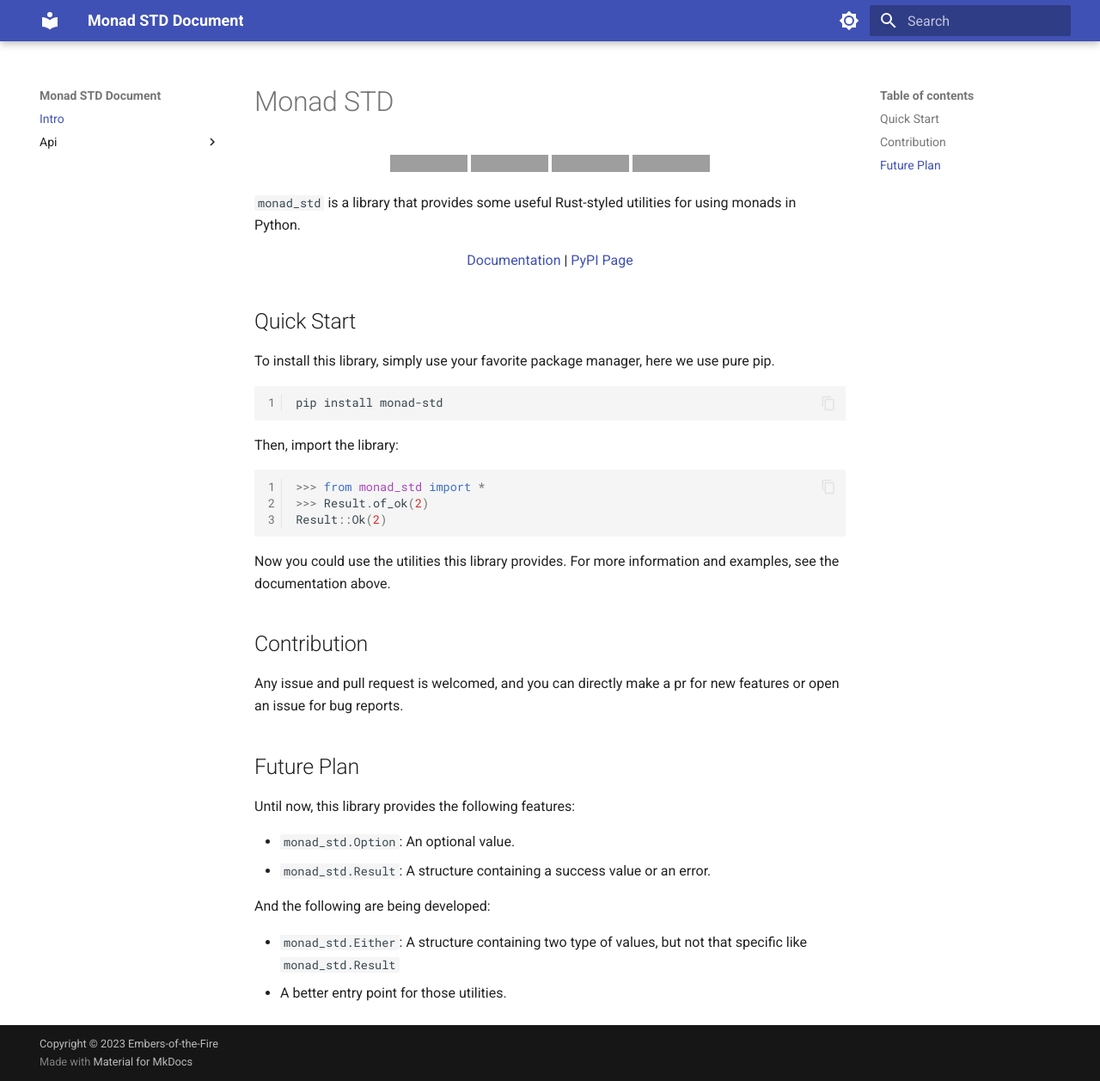
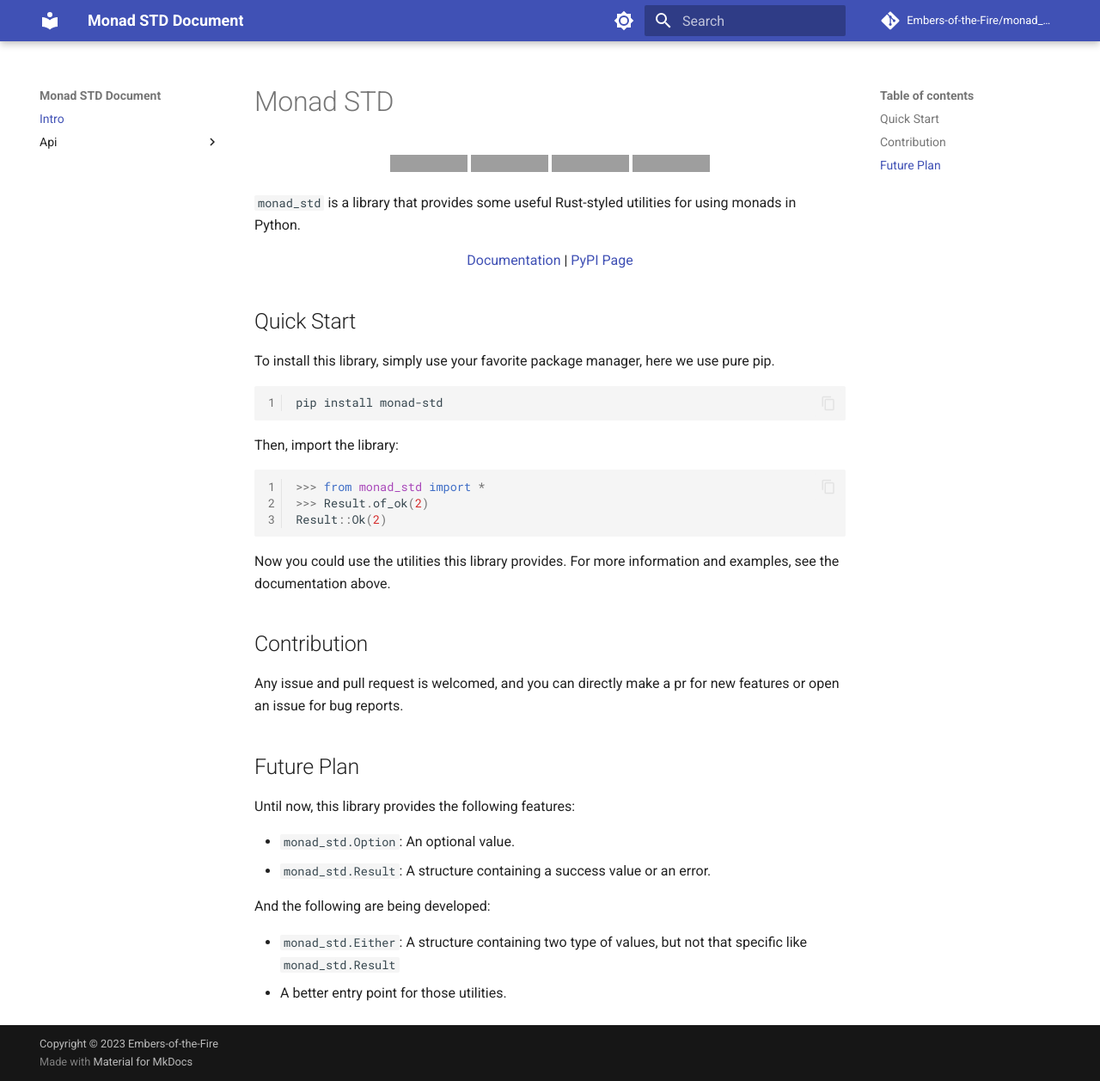
Before and after one commit to Embers-of-the-Fire/monad-std, an MkDocs documentation site: the page built from docs_src/docs/index.md, in a window 1280 px wide and 1257 px high. Shown: the whole window at 86% size. Built offline with MkDocs 1.6.1 and Material for MkDocs 9.7.7, drawn with Linux system fonts in a browser that asks for light colours; comment, search, counter and statistics services are not loaded; grey boxes are pictures that could not be loaded.

Commit message:
add: add git attr for future use

```diff
--- a/docs_src/docs/index.md
+++ b/docs_src/docs/index.md
@@ -1,21 +1,19 @@
 # Monad STD
 
-<div style="text-align: center;">
+<div style="text-align: center;" markdown>
 
-<a href="https://github.com/Embers-of-the-Fire/monad-std/actions"><img alt="GitHub Workflow Status (with event)" src="https://img.shields.io/github/actions/workflow/status/Embers-of-the-Fire/monad-std/test-python-package.yml?branch=main&logo=github" /></a>
-<img alt="python version" src="https://img.shields.io/badge/python-%E2%89%A53.8-blue?logo=python" />
-<a href="https://codecov.io/gh/Embers-of-the-Fire/monad-std" >
-<img src="https://codecov.io/gh/Embers-of-the-Fire/monad-std/graph/badge.svg?token=FIXN2JM4QG"/>
-</a>
-<a href="https://pypi.org/project/monad-std/"><img alt="PyPI - Downloads" src="https://img.shields.io/pypi/dm/monad-std?logo=pypi" /></a>
+[![GitHub Workflow Status (with event)](https://img.shields.io/github/actions/workflow/status/Embers-of-the-Fire/monad-std/test-python-package.yml?branch=main&logo=github)](https://github.com/Embers-of-the-Fire/monad-std/actions)
+![python version](https://img.shields.io/badge/python-%E2%89%A53.8-blue?logo=python)
+[![codecov](https://codecov.io/gh/Embers-of-the-Fire/monad-std/graph/badge.svg?token=FIXN2JM4QG)](https://codecov.io/gh/Embers-of-the-Fire/monad-std)
+[![PyPI - Downloads](https://img.shields.io/pypi/dm/monad-std?logo=pypi)](https://pypi.org/project/monad-std/)
 
 </div>
 
 `monad_std` is a library that provides some useful Rust-styled utilities for using monads in Python.
 
-<div style="text-align: center;">
+<div style="text-align: center;" markdown>
 
-<a href="https://embers-of-the-fire.github.io/monad-std/">Documentation</a> | <a href="https://pypi.org/project/monad-std/">PyPI Page</a>
+[Documentation](https://embers-of-the-fire.github.io/monad-std/) | [PyPI Page](https://pypi.org/project/monad-std/)
 
 </div>
 
--- a/docs_src/mkdocs.yml
+++ b/docs_src/mkdocs.yml
@@ -1,7 +1,10 @@
 site_name: Monad STD Document
 site_author: Embers-of-the-Fire
 site_description: Api documentation for monad_std
+repo_url: https://github.com/Embers-of-the-Fire/monad-std/
+repo_name: Embers-of-the-Fire/monad_std
 copyright: Copyright &copy; 2023 Embers-of-the-Fire
+edit_uri: edit/main/docs_src/
 markdown_extensions:
   - md_in_html
   - pymdownx.highlight:
@@ -66,3 +69,7 @@
             show_root_heading: false
             show_source: false
             heading_level: 2
+  # - git-committers:
+  #     repository: Embers-of-the-Fire/monad_std
+  #     branch: main
+  # - git-authors
--- a/pyproject.toml
+++ b/pyproject.toml
@@ -40,6 +40,8 @@
 pytest = "^7.4.0"
 coverage = "^7.3.0"
 pytest-cov = "^4.1.0"
+# mkdocs-git-committers-plugin-2 = "^1.1.2"
+# mkdocs-git-authors-plugin = "^0.7.2"
 
 [build-system]
 requires = ["poetry-core"]
```
Also changed, not shown: 1 other file.
